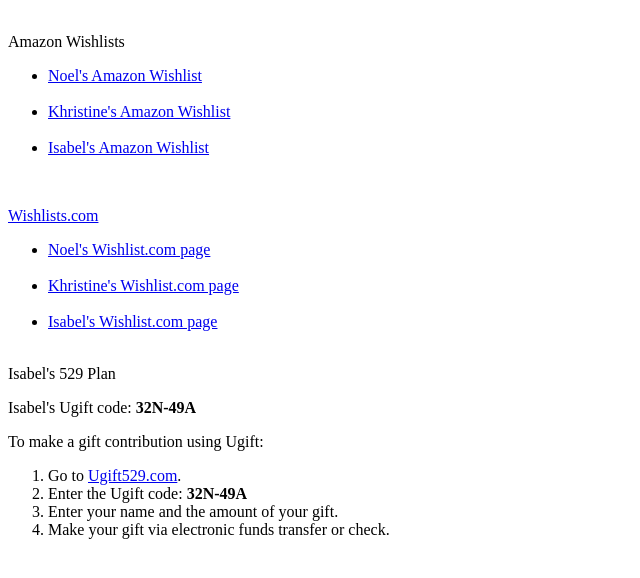
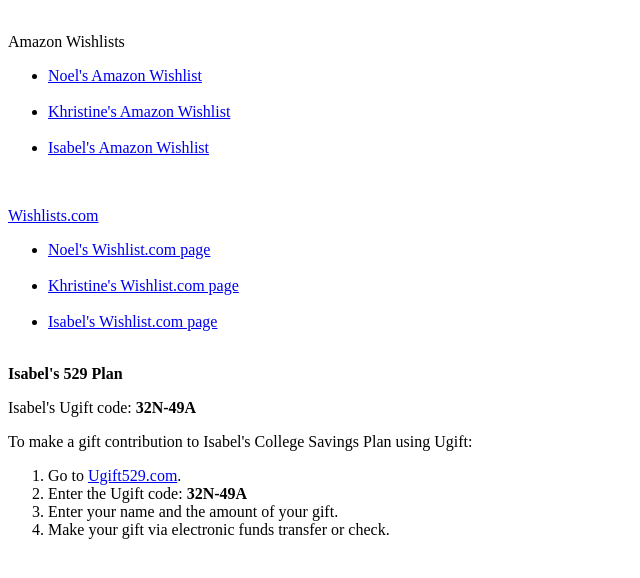
Before and after one commit to chingcuangco/wishlist, a plain HTML site: page index.htm in a window 1280 px wide. Shown: the part 68-646 px from the top of the page, without its empty margins (0-640 px from the left). Drawn offline with Linux system fonts and the light colour scheme.

Commit message:
Update index.htm

```diff
--- a/index.htm
+++ b/index.htm
@@ -23,9 +23,9 @@
   <li><a href="https://www.wishlist.com/wishlist/noel-chingcuangco/isabels-wishlist/wqenx6">Isabel's Wishlist.com page</a><br>&nbsp;</li>
   </ul>
 
-<p>Isabel's 529 Plan</p>
+<p><b>Isabel's 529 Plan</b></p>
 <p>Isabel's Ugift code: <b>32N-49A</b> </p>
-<p>To make a gift contribution using Ugift: </p>
+<p>To make a gift contribution to Isabel's College Savings Plan using Ugift: </p>
 <ol>
   <li>Go to <a href="https://www.ugift529.com/">Ugift529.com</a>.</li>
   <li>Enter the Ugift code: <b>32N-49A</b> </li>
```
